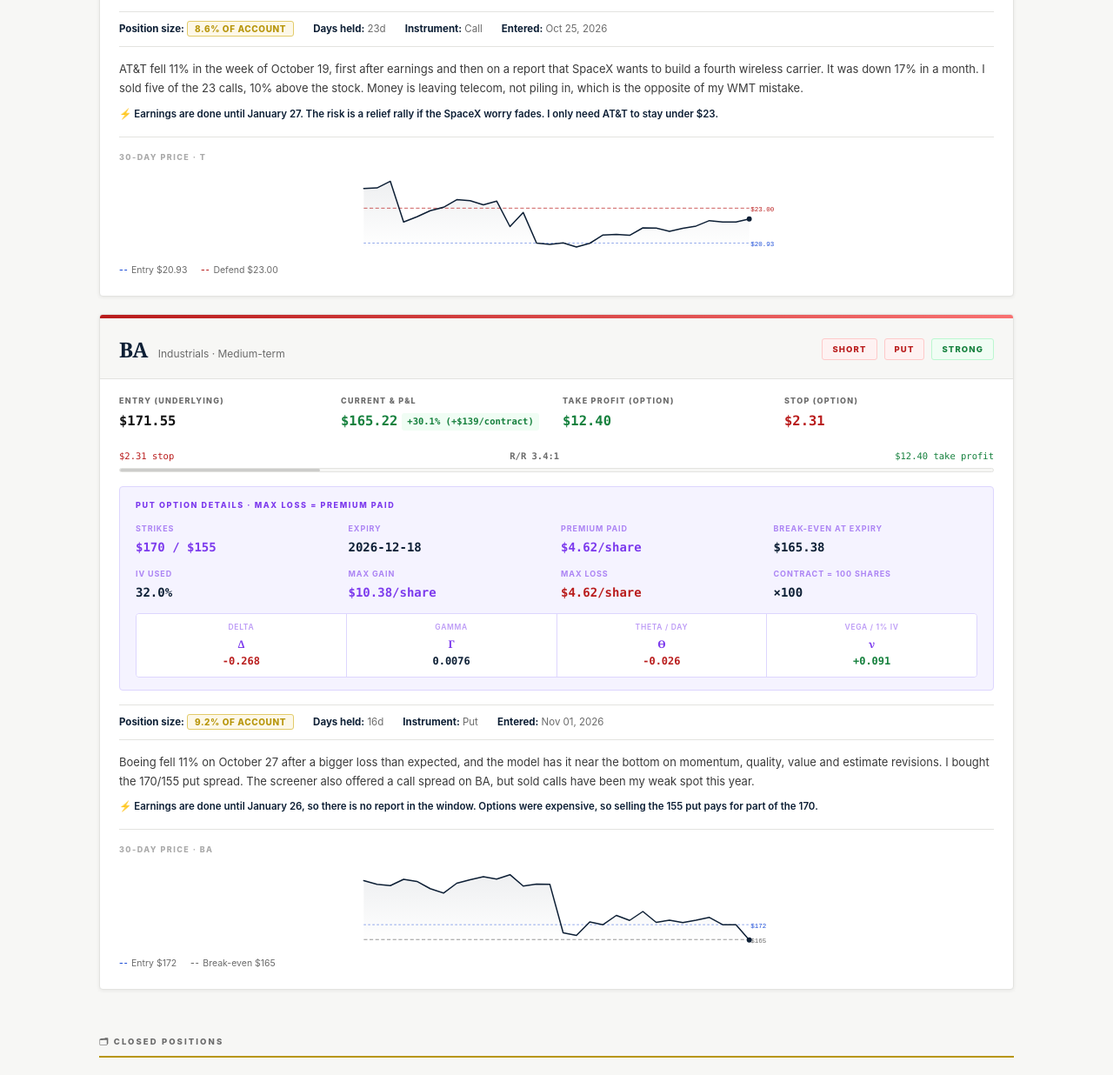
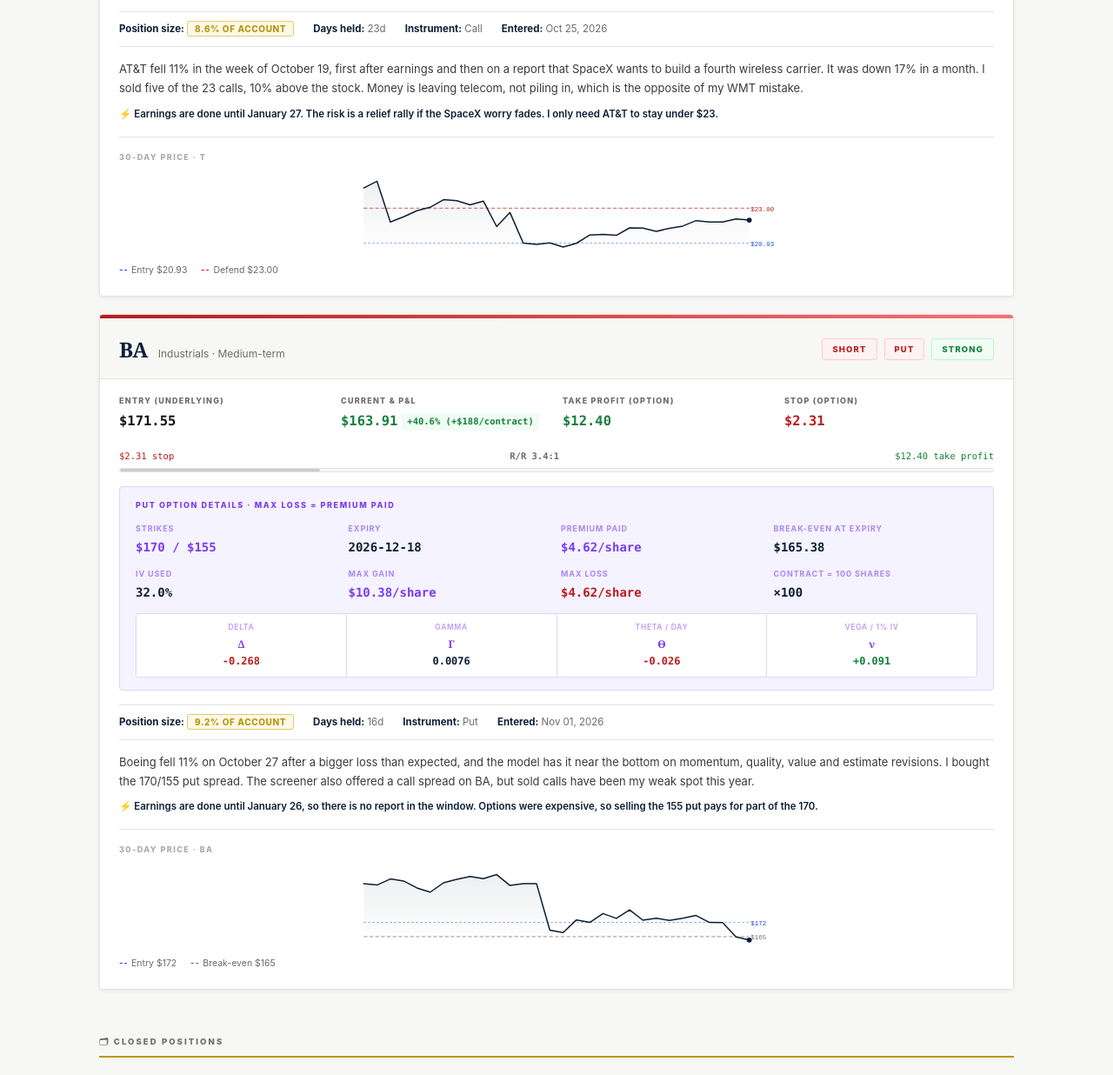
Before and after one commit to Creins25/reins-report, a plain HTML site: page website/index.html in a window 1280 px wide. Shown: the part 1504-2740 px from the top of the page at 87% size. Drawn offline with Linux system fonts and the light colour scheme; no server answers.

Commit message:
Auto-update 2026-11-17 21:50 UTC [skip ci]

```diff
--- a/data/spy_baseline.json
+++ b/data/spy_baseline.json
@@ -1 +1 @@
-{"inception": "2026-05-25", "method": "total_return_from_prior_close", "base_date": "2026-05-22", "base": 741.8818, "last_return": -0.2604}
+{"inception": "2026-05-25", "method": "total_return_from_prior_close", "base_date": "2026-05-22", "base": 741.8818, "last_return": -1.2727}
--- a/website/index.html
+++ b/website/index.html
@@ -364,9 +364,9 @@ footer .pub-credit { font-size:10px; color:rgba(255,255,255,.2); letter-spacing:
 </style>
   <script>
   (function () {
-  var PICKS = [{"id": "366f6cc5", "ticker": "T", "entry": 20.93, "direction": "short", "stop": 23.0, "target": 23.0, "instrument": "call", "entry_premium": 0.14, "premium": 0.14, "delta": -0.099, "gamma": -0.0368, "build_premium": 0.285, "build_spot": 22.36, "pending": false, "account_risk_pct": 8.6, "strike": 23.0, "expiry": "2026-12-18", "is_credit": true, "short_strike": 24.0, "spread_kind": "bear_call", "pnl_weight": 1.4}, {"id": "e43c7a3d", "ticker": "BA", "entry": 171.55, "direction": "short", "stop": 183.0, "target": 155.0, "instrument": "put", "entry_premium": 4.62, "premium": 4.62, "delta": -0.268, "gamma": 0.0076, "build_premium": 6.01, "build_spot": 165.22, "pending": false, "account_risk_pct": 9.2, "strike": 170.0, "expiry": "2026-12-18", "is_credit": false, "short_strike": 155.0, "spread_kind": "bear_put", "pnl_weight": 9.2}];
-  var PRICE_ASOF = 'Nov 16, 2026';
-  var BUILD_TIME = 'Nov 16, 10:17 PM ET';
+  var PICKS = [{"id": "366f6cc5", "ticker": "T", "entry": 20.93, "direction": "short", "stop": 23.0, "target": 23.0, "instrument": "call", "entry_premium": 0.14, "premium": 0.14, "delta": -0.099, "gamma": -0.0368, "build_premium": 0.265, "build_spot": 22.29, "pending": false, "account_risk_pct": 8.6, "strike": 23.0, "expiry": "2026-12-18", "is_credit": true, "short_strike": 24.0, "spread_kind": "bear_call", "pnl_weight": 1.4}, {"id": "e43c7a3d", "ticker": "BA", "entry": 171.55, "direction": "short", "stop": 183.0, "target": 155.0, "instrument": "put", "entry_premium": 4.62, "premium": 4.62, "delta": -0.268, "gamma": 0.0076, "build_premium": 6.495, "build_spot": 163.91, "pending": false, "account_risk_pct": 9.2, "strike": 170.0, "expiry": "2026-12-18", "is_credit": false, "short_strike": 155.0, "spread_kind": "bear_put", "pnl_weight": 9.2}];
+  var PRICE_ASOF = 'Nov 17, 2026';
+  var BUILD_TIME = 'Nov 17, 4:50 PM ET';
   var SPY_BASE = 741.8818;   // SPY dividend-adjusted close at inception, so live/base is total return (0 = alpha disabled)
 
   // CORS proxies: race for stock price only (option prices come from build time)
@@ -763,7 +763,7 @@ footer .pub-credit { font-size:10px; color:rgba(255,255,255,.2); letter-spacing:
     </div>
     <div class="masthead-right">
       <div class="pub-week">2026-W47</div>
-      <div class="pub-date">November 16 to November 22, 2026 · Updated Nov 16, 2026</div>
+      <div class="pub-date">November 16 to November 22, 2026 · Updated Nov 17, 2026</div>
       <div style="margin-top:6px;display:flex;align-items:center;gap:10px;flex-wrap:wrap">
         <div id="live-indicator" style="color:rgba(255,255,255,.4)">⚫ MARKET CLOSED</div>
         <div id="live-ts" style="font-size:9.5px;color:rgba(255,255,255,.28);letter-spacing:.05em"></div>
@@ -807,7 +807,7 @@ footer .pub-credit { font-size:10px; color:rgba(255,255,255,.2); letter-spacing:
 
   <section>
     <div class="section-label">📊 Track Record</div>
-    <div class="stats-row"><div class="stat-card"><div class="stat-val navy">28</div><div class="stat-lbl">Total Picks</div></div><div class="stat-card"><div class="stat-val gold">2</div><div class="stat-lbl">Open</div></div><div class="stat-card"><div class="stat-val muted">26</div><div class="stat-lbl">Closed</div></div><div class="stat-card"><div class="stat-val gain" id="unrealized-pnl-val" data-realized="4.7921">+4.79%</div><div class="stat-lbl">Cumulative P/L</div></div><div class="stat-card"><div class="stat-val loss" id="spy-return-val">-0.26%</div><div class="stat-lbl">S&amp;P 500</div></div><div class="stat-card"><div class="stat-val gain" id="alpha-val" data-spybuild="-0.2604">+5.05%</div><div class="stat-lbl">Alpha vs SPY</div></div></div>
+    <div class="stats-row"><div class="stat-card"><div class="stat-val navy">28</div><div class="stat-lbl">Total Picks</div></div><div class="stat-card"><div class="stat-val gold">2</div><div class="stat-lbl">Open</div></div><div class="stat-card"><div class="stat-val muted">26</div><div class="stat-lbl">Closed</div></div><div class="stat-card"><div class="stat-val gain" id="unrealized-pnl-val" data-realized="4.7921">+4.79%</div><div class="stat-lbl">Cumulative P/L</div></div><div class="stat-card"><div class="stat-val loss" id="spy-return-val">-1.27%</div><div class="stat-lbl">S&amp;P 500</div></div><div class="stat-card"><div class="stat-val gain" id="alpha-val" data-spybuild="-1.2727">+6.06%</div><div class="stat-lbl">Alpha vs SPY</div></div></div>
   </section>
 
   <section>
@@ -937,7 +937,7 @@ footer .pub-credit { font-size:10px; color:rgba(255,255,255,.2); letter-spacing:
     </linearGradient>
   </defs>
   <!-- fill under curve -->
-  <polygon points="14.0,108 14.0,25.0 32.3,24.1 50.7,14.9 69.0,71.1 87.4,63.9 105.7,55.5 124.1,50.8 142.4,40.3 160.8,41.7 179.1,47.3 197.4,42.2 215.8,77.4 234.1,58.0 252.5,100.2 270.8,102.1 289.2,100.0 307.5,105.6 325.9,100.5 344.2,89.0 362.6,88.3 380.9,89.5 399.2,79.2 417.6,79.5 435.9,83.9 454.3,79.9 472.6,76.7 491.0,69.2 509.3,71.1 527.7,71.1 546.0,66.9 546.0,108" fill="url(#fill-T)"/>
+  <polygon points="14.0,108 14.0,24.1 32.3,14.9 50.7,71.1 69.0,63.9 87.4,55.5 105.7,50.8 124.1,40.3 142.4,41.7 160.8,47.3 179.1,42.2 197.4,77.4 215.8,58.0 234.1,100.2 252.5,102.1 270.8,100.0 289.2,105.6 307.5,100.5 325.9,89.0 344.2,88.3 362.6,89.5 380.9,79.2 399.2,79.5 417.6,83.9 435.9,79.9 454.3,76.7 472.6,69.2 491.0,71.1 509.3,71.1 527.7,66.9 546.0,68.5 546.0,108" fill="url(#fill-T)"/>
 
   <!-- Entry line -->
   <line x1="14" y1="100.2" x2="546" y2="100.2"
@@ -950,10 +950,10 @@ footer .pub-credit { font-size:10px; color:rgba(255,255,255,.2); letter-spacing:
   <text x="548" y="52.0" dy="4" font-size="9" fill="#b91c1c"
         font-family="monospace">$23.00</text>
   <!-- Price line -->
-  <polyline points="14.0,25.0 32.3,24.1 50.7,14.9 69.0,71.1 87.4,63.9 105.7,55.5 124.1,50.8 142.4,40.3 160.8,41.7 179.1,47.3 197.4,42.2 215.8,77.4 234.1,58.0 252.5,100.2 270.8,102.1 289.2,100.0 307.5,105.6 325.9,100.5 344.2,89.0 362.6,88.3 380.9,89.5 399.2,79.2 417.6,79.5 435.9,83.9 454.3,79.9 472.6,76.7 491.0,69.2 509.3,71.1 527.7,71.1 546.0,66.9" fill="none" stroke="#0d1f35"
+  <polyline points="14.0,24.1 32.3,14.9 50.7,71.1 69.0,63.9 87.4,55.5 105.7,50.8 124.1,40.3 142.4,41.7 160.8,47.3 179.1,42.2 197.4,77.4 215.8,58.0 234.1,100.2 252.5,102.1 270.8,100.0 289.2,105.6 307.5,100.5 325.9,89.0 344.2,88.3 362.6,89.5 380.9,79.2 399.2,79.5 417.6,83.9 435.9,79.9 454.3,76.7 472.6,69.2 491.0,71.1 509.3,71.1 527.7,66.9 546.0,68.5" fill="none" stroke="#0d1f35"
             stroke-width="1.8" stroke-linejoin="round" stroke-linecap="round"/>
   <!-- Last price dot -->
-  <circle cx="546.0" cy="66.9" r="3.5" fill="#0d1f35"/>
+  <circle cx="546.0" cy="68.5" r="3.5" fill="#0d1f35"/>
 </svg></div>
       <div class="chart-legend">
 
@@ -1097,23 +1097,23 @@ footer .pub-credit { font-size:10px; color:rgba(255,255,255,.2); letter-spacing:
     </linearGradient>
   </defs>
   <!-- fill under curve -->
-  <polygon points="14.0,108 14.0,23.4 32.3,28.4 50.7,30.3 69.0,21.6 87.4,24.5 105.7,34.5 124.1,40.6 142.4,27.0 160.8,22.1 179.1,18.1 197.4,21.2 215.8,15.2 234.1,30.9 252.5,28.3 270.8,28.4 289.2,95.4 307.5,98.9 325.9,80.5 344.2,84.2 362.6,71.4 380.9,78.3 399.2,66.0 417.6,81.0 435.9,78.0 454.3,81.4 472.6,78.1 491.0,74.2 509.3,84.2 527.7,84.4 546.0,105.3 546.0,108" fill="url(#fill-BA)"/>
+  <polygon points="14.0,108 14.0,27.7 32.3,29.5 50.7,21.1 69.0,23.9 87.4,33.5 105.7,39.3 124.1,26.4 142.4,21.7 160.8,17.8 179.1,20.8 197.4,15.1 215.8,30.1 234.1,27.6 252.5,27.7 270.8,91.8 289.2,95.1 307.5,77.6 325.9,81.1 344.2,68.8 362.6,75.5 380.9,63.7 399.2,78.0 417.6,75.2 435.9,78.4 454.3,75.2 472.6,71.5 491.0,81.1 509.3,81.2 527.7,101.2 546.0,105.4 546.0,108" fill="url(#fill-BA)"/>
 
   <!-- Entry line -->
-  <line x1="14" y1="84.2" x2="546" y2="84.2"
+  <line x1="14" y1="81.1" x2="546" y2="81.1"
         stroke="#1d4ed8" stroke-width="1" stroke-dasharray="3,3" opacity="0.6"/>
-  <text x="548" y="84.2" dy="4" font-size="9" fill="#1d4ed8"
+  <text x="548" y="81.1" dy="4" font-size="9" fill="#1d4ed8"
         font-family="monospace">$172</text>
   <!-- Stop line -->
-  <line x1="14" y1="104.7" x2="546" y2="104.7"
+  <line x1="14" y1="100.7" x2="546" y2="100.7"
         stroke="#6b6b6b" stroke-width="1.2" stroke-dasharray="5,3" opacity="0.7"/>
-  <text x="548" y="104.7" dy="4" font-size="9" fill="#6b6b6b"
+  <text x="548" y="100.7" dy="4" font-size="9" fill="#6b6b6b"
         font-family="monospace">$165</text>
   <!-- Price line -->
-  <polyline points="14.0,23.4 32.3,28.4 50.7,30.3 69.0,21.6 87.4,24.5 105.7,34.5 124.1,40.6 142.4,27.0 160.8,22.1 179.1,18.1 197.4,21.2 215.8,15.2 234.1,30.9 252.5,28.3 270.8,28.4 289.2,95.4 307.5,98.9 325.9,80.5 344.2,84.2 362.6,71.4 380.9,78.3 399.2,66.0 417.6,81.0 435.9,78.0 454.3,81.4 472.6,78.1 491.0,74.2 509.3,84.2 527.7,84.4 546.0,105.3" fill="none" stroke="#0d1f35"
+  <polyline points="14.0,27.7 32.3,29.5 50.7,21.1 69.0,23.9 87.4,33.5 105.7,39.3 124.1,26.4 142.4,21.7 160.8,17.8 179.1,20.8 197.4,15.1 215.8,30.1 234.1,27.6 252.5,27.7 270.8,91.8 289.2,95.1 307.5,77.6 325.9,81.1 344.2,68.8 362.6,75.5 380.9,63.7 399.2,78.0 417.6,75.2 435.9,78.4 454.3,75.2 472.6,71.5 491.0,81.1 509.3,81.2 527.7,101.2 546.0,105.4" fill="none" stroke="#0d1f35"
             stroke-width="1.8" stroke-linejoin="round" stroke-linecap="round"/>
   <!-- Last price dot -->
-  <circle cx="546.0" cy="105.3" r="3.5" fill="#0d1f35"/>
+  <circle cx="546.0" cy="105.4" r="3.5" fill="#0d1f35"/>
 </svg></div>
       <div class="chart-legend">
 
```
